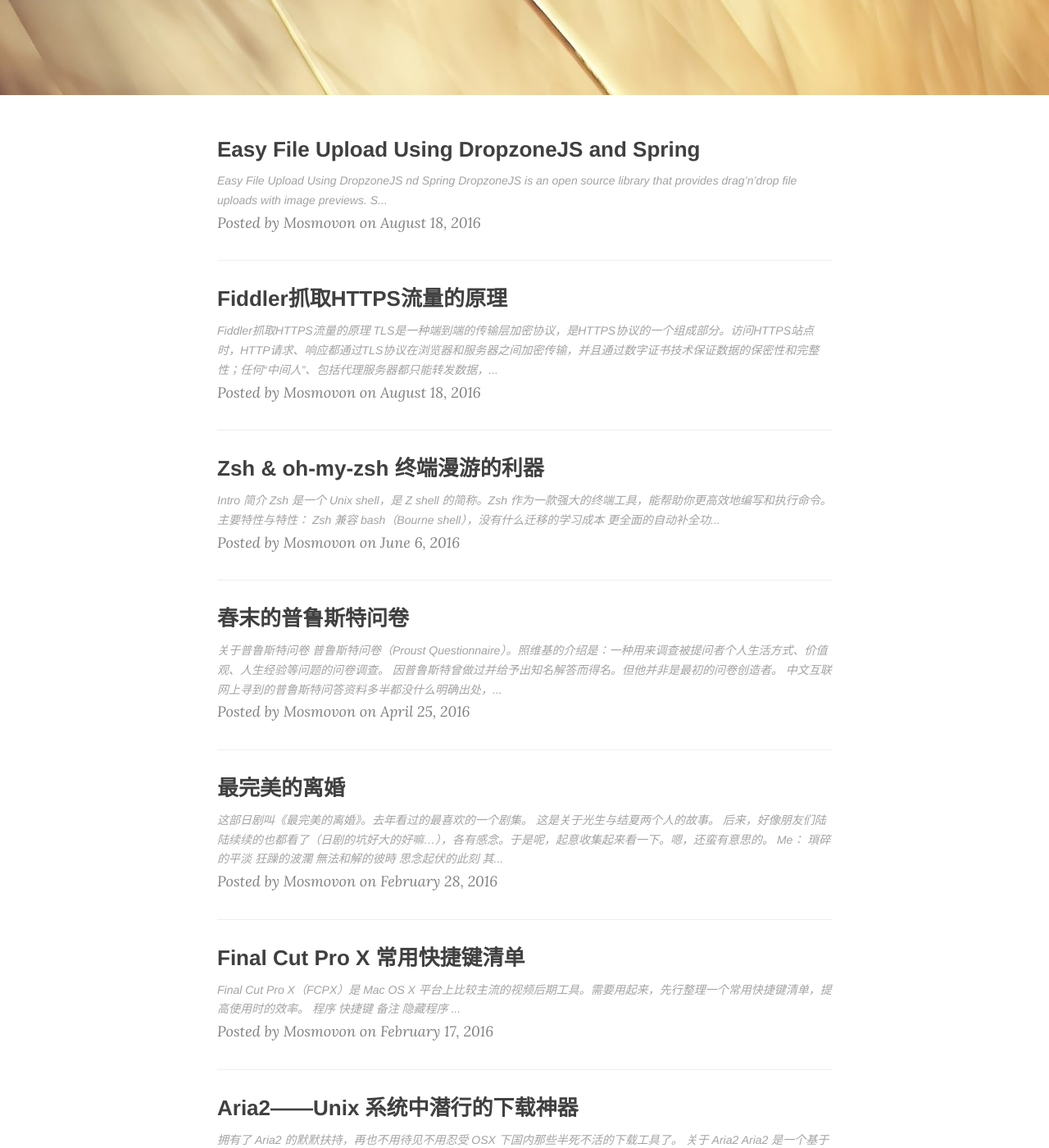
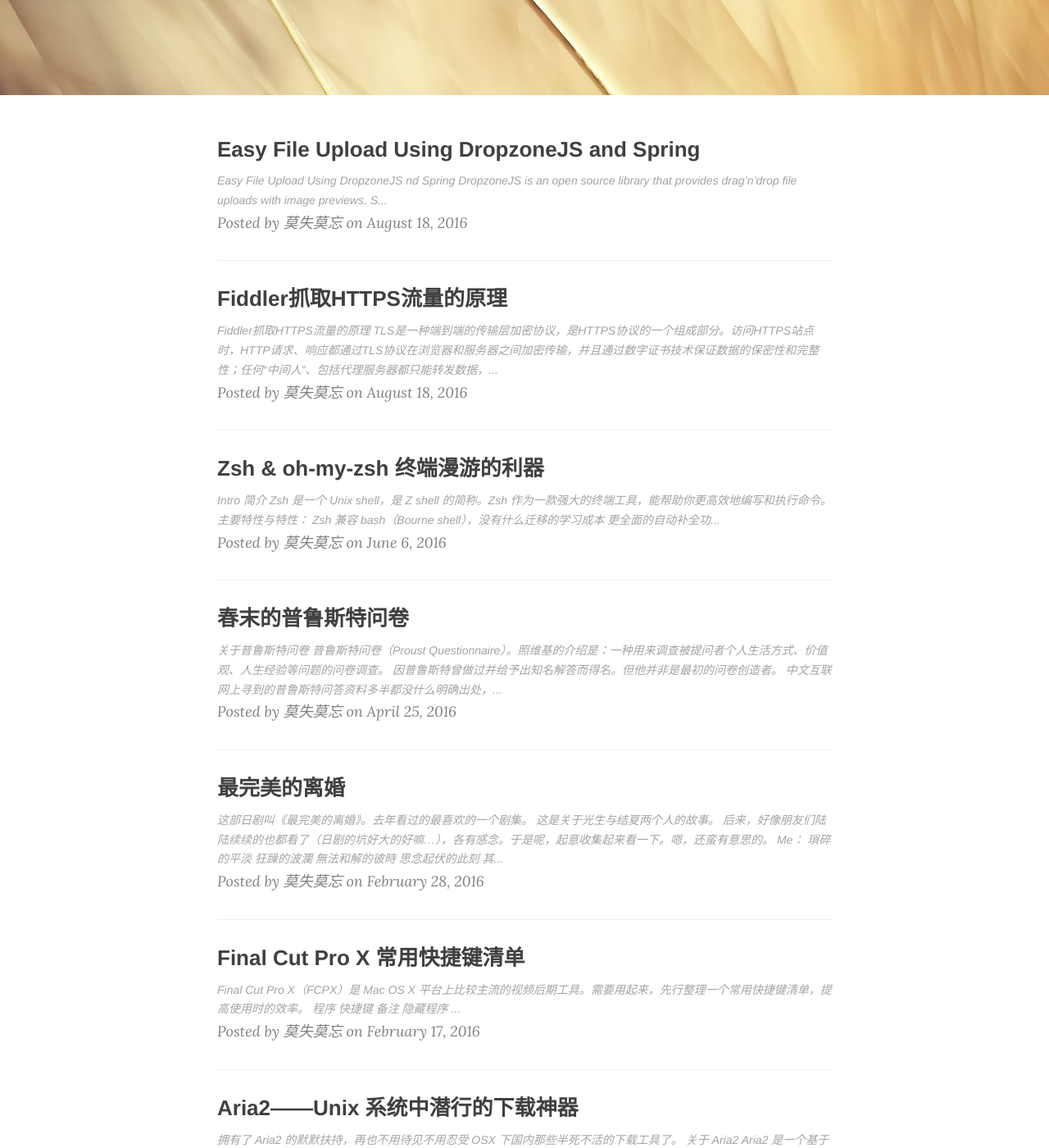
Before and after one commit to matthewyao/matthewyao.github.io, a Jekyll site: the page built from index.html, in a window 1280 px wide and 1400 px high, scrolled down 312 px. Shown: the whole window at 82% size. Built offline with Jekyll 4.4.1, drawn with Linux system fonts in a browser that asks for light colours; nearby versions of some CDN libraries; the list of posts is cut into pages by our own code; some of the changed text lies outside the part shown.

Commit message:
modify name

```diff
--- a/About.md
+++ b/About.md
@@ -15,7 +15,7 @@ My Name is Mosmovon. You may find me in sites like douban.com / Goodreads.com /
 
 喜欢折腾的伪技术宅，生命不息，折腾不止。一点点 geek，一丢丢的执著。日常之中，多的是折腾劲，也希望能添几分专注、几许沉着。这就是我。
 
-——Mosmovon
+——莫失莫忘
 
 
 > The sweet hereafter.
--- a/_config.yml
+++ b/_config.yml
@@ -1,5 +1,5 @@
 # Site settings
-title: Mosmovon
+title: 莫失莫忘
 header-img: "img/autumn2.jpg"
 tagline: "吉光片羽"
 description: "在遥远的地方 一切虔诚终必相遇"
@@ -9,7 +9,7 @@ url: "http://matthewyao.com"
 
 # About/contact
 owner:
-  name: "Mosmovon"
+  name: "莫失莫忘"
   email: mosmovon@gmail.com
   bio: "明朝即长路 惜取此时心"
 
@@ -53,7 +53,7 @@ defaults:
       type: "posts"
     values:
       layout: "post"
-      author: "Mosmovon"
+      author: "莫失莫忘"
       header-img: "img/fantasy.jpg" # We don't want posts without a header image, that whould mean white on white
 
 
```
